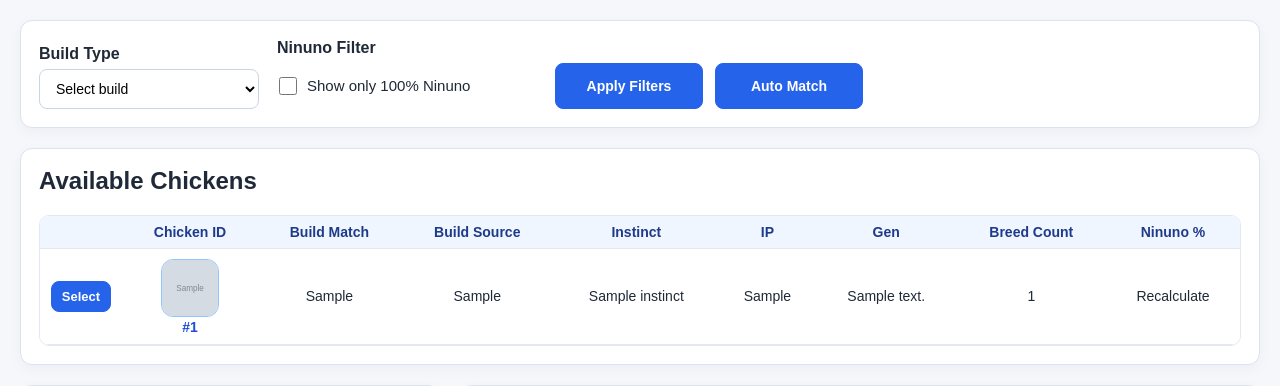
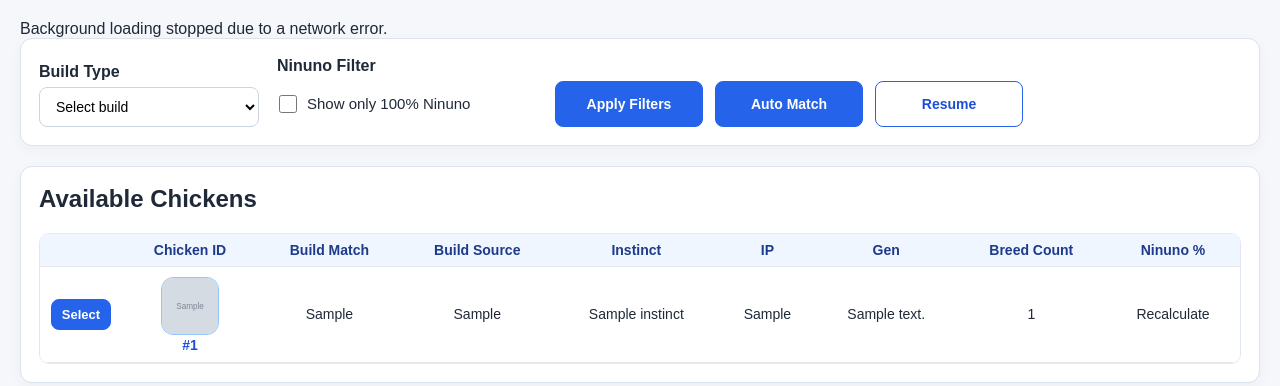
Before and after one commit to eedarozal-oss/chicken-breeder-tool, a Flask app: template chicken-breeder-tool-deploy/templates/match_gene.html in a window 1280 px wide. Shown: the part 74-460 px from the top of the page. Run offline with Flask 3, Linux system fonts and the light colour scheme; the template is opened without the code that fills it: most values are stand-ins (such as "Sample title", 1, 10 or a date in 2020); grey boxes marked "Sample" are stand-in pictures.

Commit message:
Add files via upload
removed auto refresh changed to background run

```diff
--- a/chicken-breeder-tool-deploy/templates/match_gene.html
+++ b/chicken-breeder-tool-deploy/templates/match_gene.html
@@ -23,6 +23,17 @@
         {% if error %}
             <div class="error">{{ error }}</div>
         {% endif %}
+	{% if wallet and not error %}
+    	<div
+        	id="gene-batch-status"
+        	class="info-message"
+        	data-wallet="{{ wallet }}"
+        	data-selected-token-id="{{ selected_token_id or '' }}"
+        	data-running="1"
+    		>
+        	Recessive gene data will load in the background.
+    	</div>
+	{% endif %}
 
         {% if wallet and not error and gene_enrichment_remaining > 0 %}
             <div class="info-message">
@@ -73,6 +84,7 @@
         >
             Auto Match
         </a>
+	<button type="button" id="toggle-gene-batch" class="link-btn secondary-link-btn">Stop</button>
     </div>
 </div>
                 </form>
@@ -440,16 +452,89 @@
         {% endfor %}
     </div>
     {% endif %}
+	<script>
+document.addEventListener("DOMContentLoaded", function () {
+    const statusBox = document.getElementById("gene-batch-status");
+    const toggleBtn = document.getElementById("toggle-gene-batch");
 
-{% if wallet and not error and gene_enrichment_remaining > 0 %}
-<script>
-    setTimeout(function () {
-        const url = new URL(window.location.href);
-        window.location.replace(url.toString());
-    }, 2500);
+    if (!statusBox || !toggleBtn) return;
+
+    const wallet = statusBox.dataset.wallet;
+    const selectedTokenId = statusBox.dataset.selectedTokenId || "";
+    let running = true;
+    let timerId = null;
+
+    function setRunning(next) {
+        running = next;
+        toggleBtn.textContent = running ? "Stop" : "Resume";
+        statusBox.dataset.running = running ? "1" : "0";
+
+        if (running) {
+            statusBox.textContent = "Recessive gene data is loading in the background...";
+            scheduleNext(0);
+        } else {
+            statusBox.textContent = "Recessive gene background loading is paused.";
+            if (timerId) {
+                clearTimeout(timerId);
+                timerId = null;
+            }
+        }
+    }
+
+    function scheduleNext(delayMs) {
+        if (!running) return;
+        if (timerId) clearTimeout(timerId);
+        timerId = setTimeout(runBatch, delayMs);
+    }
+
+    async function runBatch() {
+        if (!running) return;
+
+        const formData = new URLSearchParams();
+        formData.append("wallet_address", wallet);
+        formData.append("selected_token_id", selectedTokenId);
+
+        try {
+            const response = await fetch("{{ url_for('process_gene_batch') }}", {
+                method: "POST",
+                headers: {
+                    "Content-Type": "application/x-www-form-urlencoded",
+                },
+                body: formData.toString(),
+            });
+
+            const data = await response.json();
+
+            if (!data.ok) {
+                statusBox.textContent = "Background loading stopped due to an error.";
+                running = false;
+                toggleBtn.textContent = "Resume";
+                return;
+            }
+
+            if ((data.remaining || 0) > 0) {
+                statusBox.textContent =
+                    `Recessive gene data is loading in the background. Loaded ${data.loaded || 0} chickens this round. ${data.remaining || 0} still remaining.`;
+                scheduleNext(2500);
+            } else {
+                statusBox.textContent = "Recessive gene background loading is complete. Refresh results if needed.";
+                running = false;
+                toggleBtn.textContent = "Resume";
+            }
+        } catch (err) {
+            statusBox.textContent = "Background loading stopped due to a network error.";
+            running = false;
+            toggleBtn.textContent = "Resume";
+        }
+    }
+
+    toggleBtn.addEventListener("click", function () {
+        setRunning(!running);
+    });
+
+    setRunning(true);
+});
 </script>
-{% endif %}
-
     <script src="{{ url_for('static', filename='app.js') }}"></script>
 </body>
 </html>
```
